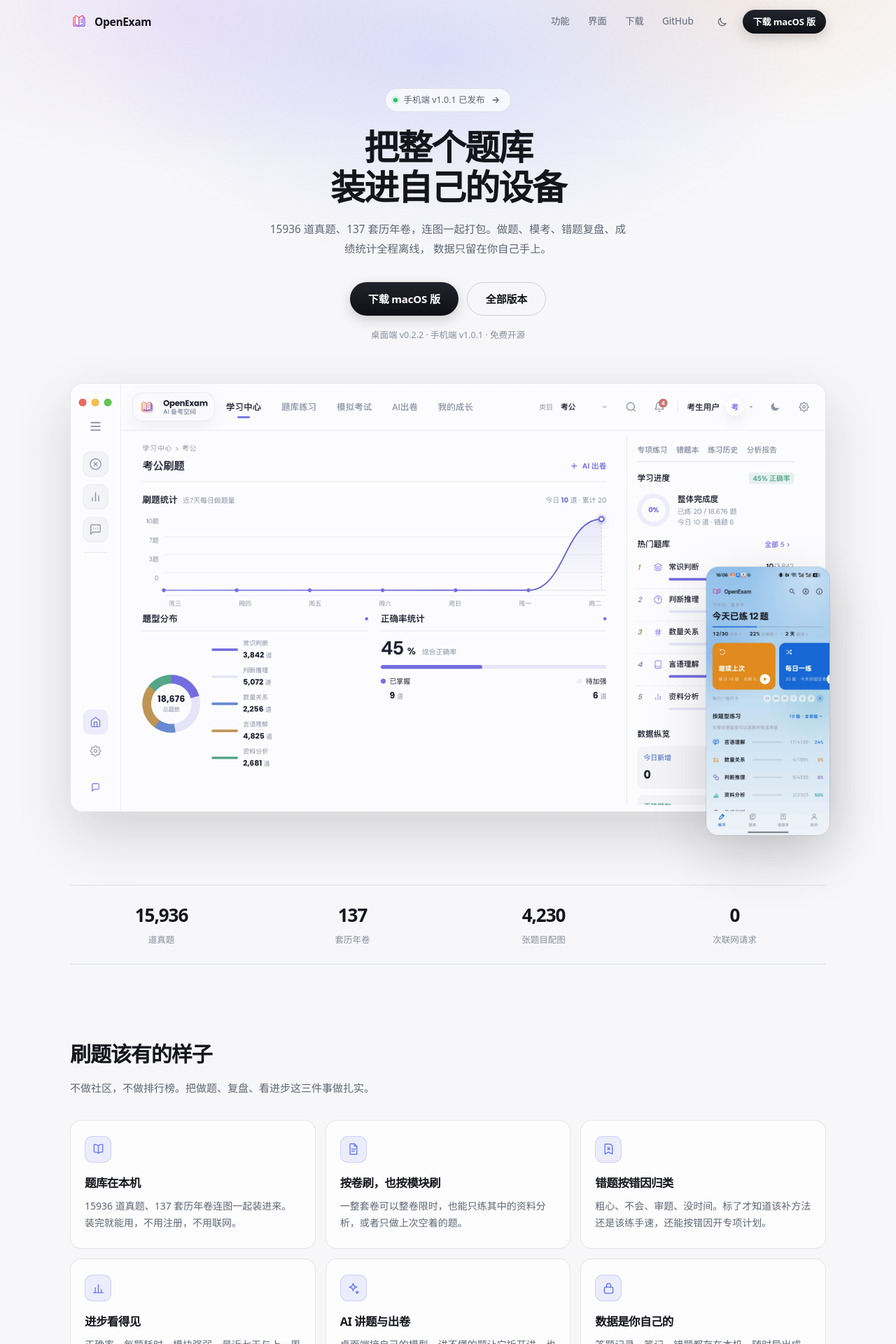
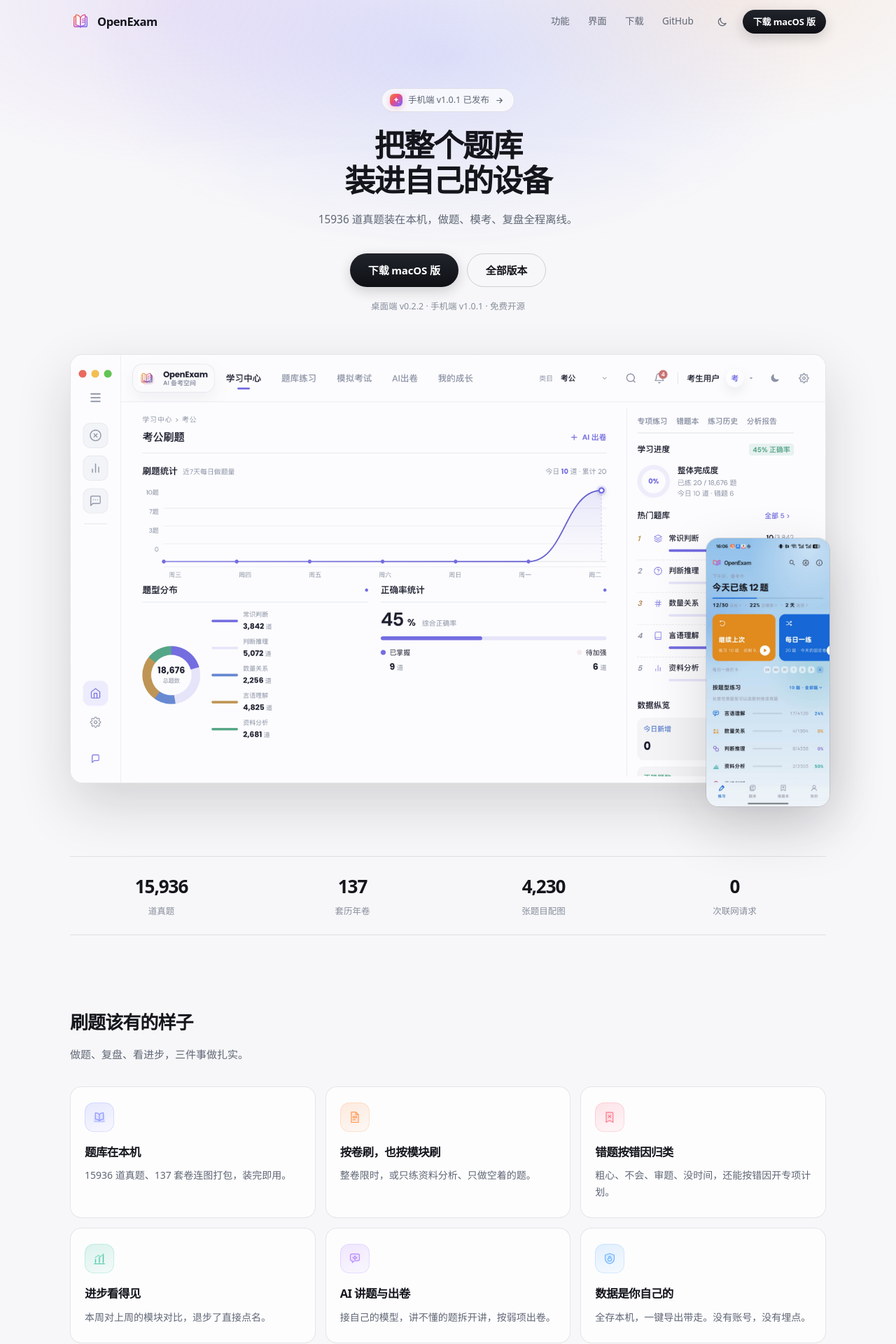
Before and after one commit to lmk1010/OpenExamWeb, a React (Vite) app: page / in a window 1280 px wide. Shown: the top 1920 px of the page at 70% size. Built offline with nearby package versions, Linux system fonts and the light colour scheme.

Commit message:
图标改双层精致画法，标题与文案收紧，导航 logo 放大

```diff
--- a/src/App.jsx
+++ b/src/App.jsx
@@ -24,19 +24,18 @@
     <>
       <section className="hero">
         <a className="eyebrow" href={RELEASE.githubApp} target="_blank" rel="noreferrer">
-          <span className="dot" />
+          <span className="eyebrow-mark">
+            <Icon name="spark" size={12} />
+          </span>
           手机端 v{RELEASE.appVersion} 已发布
-          <Arrow />
+          <Arrow size={13} />
         </a>
         <h1>
           把整个题库
           <br />
           装进自己的设备
         </h1>
-        <p className="lead">
-          15936 道真题、137 套历年卷，连图一起打包。做题、模考、错题复盘、成绩统计全程离线，
-          数据只留在你自己手上。
-        </p>
+        <p className="lead">15936 道真题装在本机，做题、模考、复盘全程离线。</p>
         <div className="cta">
           <a className="btn btn-lg" href={primary.href}>
             {primary.label}
@@ -80,7 +79,7 @@
 
       <section className="features" id="features" data-reveal>
         <h2>刷题该有的样子</h2>
-        <p className="sub">不做社区，不做排行榜。把做题、复盘、看进步这三件事做扎实。</p>
+        <p className="sub">做题、复盘、看进步，三件事做扎实。</p>
         <div className="grid">
           {FEATURES.map((f) => (
             <article key={f.title} className="card">
@@ -98,10 +97,7 @@
         <div className="split-text">
           <span className="tag">桌面端</span>
           <h2>做完一套，报告立刻摆在眼前</h2>
-          <p>
-            正确率趋势、分类正确率、逐题分布、和历史平均的对比，一屏看完。
-            错的题一键重做，看不懂的直接问 AI。
-          </p>
+          <p>趋势、分类、逐题分布、和历史平均的对比，一屏看完。</p>
         </div>
         <div className="split-shot">
           <img src="/brand/report-dark.png" alt="OpenExam 桌面端成绩报告" loading="lazy" />
@@ -112,10 +108,7 @@
         <div className="split-text">
           <span className="tag">成就</span>
           <h2>练到哪一步，自己看得见</h2>
-          <p>
-            题量、坚持、精度、考场、攻坚五类成就，铜银金铂四个等级。
-            全部按本机数据算，达成时当场弹出来。
-          </p>
+          <p>五类成就、四个等级，全按本机数据算，达成当场弹出。</p>
         </div>
         <div className="split-shot">
           <img src="/brand/badge-desk-dark.png" alt="OpenExam 成就解锁" loading="lazy" />
@@ -156,7 +149,7 @@
 
       <section className="closing" data-reveal>
         <h2>装上就能开始刷</h2>
-        <p>不用注册，不用联网，题库已经在安装包里了。</p>
+        <p>题库已经在安装包里。</p>
         <a
           className="btn btn-lg"
           href="/download"
--- a/src/data.js
+++ b/src/data.js
@@ -23,47 +23,47 @@
   {
     icon: 'bank',
     title: '题库在本机',
-    body: '15936 道真题、137 套历年卷连图一起装进来。装完就能用，不用注册，不用联网。',
+    body: '15936 道真题、137 套卷连图打包，装完即用。',
   },
   {
     icon: 'paper',
     title: '按卷刷，也按模块刷',
-    body: '一整套卷可以整卷限时，也能只练其中的资料分析，或者只做上次空着的题。',
+    body: '整卷限时，或只练资料分析、只做空着的题。',
   },
   {
     icon: 'wrong',
     title: '错题按错因归类',
-    body: '粗心、不会、审题、没时间。标了才知道该补方法还是该练手速，还能按错因开专项计划。',
+    body: '粗心、不会、审题、没时间，还能按错因开专项计划。',
   },
   {
     icon: 'chart',
     title: '进步看得见',
-    body: '正确率、每题耗时、模块强弱、最近七天与上一周的对比 —— 哪块退步了会直接点名。',
+    body: '本周对上周的模块对比，退步了直接点名。',
   },
   {
     icon: 'ai',
     title: 'AI 讲题与出卷',
-    body: '桌面端接自己的模型。讲不懂的题让它拆开讲，也能按你的弱项现出一套新卷。',
+    body: '接自己的模型，讲不懂的题拆开讲，按弱项出卷。',
   },
   {
     icon: 'lock',
     title: '数据是你自己的',
-    body: '答题记录、笔记、错题都存在本机，随时导出成一个文件带走。没有账号，没有埋点。',
+    body: '全存本机，一键导出带走。没有账号，没有埋点。',
   },
 ]
 
 export const FAQ = [
   {
     q: '真的完全离线吗？',
-    a: '题库随安装包分发，做题、错题、统计全程不联网。只有桌面端的 AI 功能需要你自己填模型接口，不填就没有任何网络请求。',
+    a: '做题、错题、统计全程不联网。只有桌面端 AI 需要你自己填模型接口，不填就没有任何网络请求。',
   },
   {
     q: '手机端和桌面端数据互通吗？',
-    a: '两端都能导出成 JSON 文件，手动导入对方。没有云同步 —— 数据不上传是这个项目的前提，有账号就谈不上了。',
+    a: '两端都能导出 JSON 手动导入对方。没有云同步 —— 数据不上传是这个项目的前提。',
   },
   {
     q: '题库能自己换吗？',
-    a: '桌面端支持导入自己的题目文件生成题库。手机端的题库格式和构建脚本都在仓库里，后面会支持多题库共存。',
+    a: '桌面端可以导入自己的题目文件生成题库。手机端的格式和构建脚本在仓库里，后面支持多题库共存。',
   },
   {
     q: '收费吗？',
--- a/src/index.css
+++ b/src/index.css
@@ -104,8 +104,8 @@
   align-items: center;
   gap: 9px;
   font-weight: 700;
-  font-size: 15.5px;
-  letter-spacing: -0.02em;
+  font-size: 16.5px;
+  letter-spacing: -0.025em;
   margin-right: auto;
 }
 
@@ -201,24 +201,28 @@
 
 .eyebrow:hover { color: var(--ink); border-color: var(--line-2); }
 
-.eyebrow .dot {
-  width: 6px;
-  height: 6px;
-  border-radius: 50%;
-  background: #22c55e;
-  box-shadow: 0 0 0 3px rgba(34, 197, 94, 0.16);
+.eyebrow-mark {
+  display: inline-flex;
+  align-items: center;
+  justify-content: center;
+  width: 18px;
+  height: 18px;
+  border-radius: 6px;
+  color: #fff;
+  background: linear-gradient(135deg, #f0862c, #ec4a79 42%, #9b5de5 78%, #5b6be8);
+  box-shadow: 0 2px 8px rgba(236, 74, 121, 0.35);
 }
 
 .hero h1 {
   margin: 22px 0 0;
-  font-size: clamp(30px, 4.4vw, 50px);
+  font-size: clamp(28px, 3.8vw, 44px);
   line-height: 1.14;
   letter-spacing: -0.04em;
 }
 
 .lead {
   margin: 18px auto 0;
-  max-width: 520px;
+  max-width: 460px;
   color: var(--muted);
   font-size: clamp(14px, 1.2vw, 15.5px);
   line-height: 1.8;
@@ -279,7 +283,7 @@
 .features { padding: clamp(64px, 9vw, 104px) 0 0; }
 
 .features h2, .faq h2, .closing h2 {
-  font-size: clamp(22px, 2.6vw, 30px);
+  font-size: clamp(20px, 2.2vw, 26px);
   letter-spacing: -0.035em;
 }
 
@@ -298,16 +302,26 @@
 .card:hover { border-color: var(--line-2); background: var(--panel-hi); transform: translateY(-2px); }
 
 .card-icon {
+  position: relative;
   display: inline-flex;
   align-items: center;
   justify-content: center;
-  width: 38px;
-  height: 38px;
-  border-radius: 11px;
-  color: #6f7cf7;
-  background: rgba(111, 124, 247, 0.12);
-  border: 1px solid rgba(111, 124, 247, 0.26);
+  width: 42px;
+  height: 42px;
+  border-radius: 13px;
+  color: #8b96ff;
+  background:
+    linear-gradient(160deg, rgba(139, 150, 255, 0.2), rgba(139, 150, 255, 0.05));
+  box-shadow:
+    0 0 0 1px rgba(139, 150, 255, 0.24) inset,
+    0 1px 0 rgba(255, 255, 255, 0.14) inset;
 }
+
+.card:nth-child(2) .card-icon { color: #ff9d5c; background: linear-gradient(160deg, rgba(255,157,92,0.2), rgba(255,157,92,0.05)); box-shadow: 0 0 0 1px rgba(255,157,92,0.24) inset, 0 1px 0 rgba(255,255,255,0.14) inset; }
+.card:nth-child(3) .card-icon { color: #ff7a8f; background: linear-gradient(160deg, rgba(255,122,143,0.2), rgba(255,122,143,0.05)); box-shadow: 0 0 0 1px rgba(255,122,143,0.24) inset, 0 1px 0 rgba(255,255,255,0.14) inset; }
+.card:nth-child(4) .card-icon { color: #4ec9a8; background: linear-gradient(160deg, rgba(78,201,168,0.2), rgba(78,201,168,0.05)); box-shadow: 0 0 0 1px rgba(78,201,168,0.24) inset, 0 1px 0 rgba(255,255,255,0.14) inset; }
+.card:nth-child(5) .card-icon { color: #b98cff; background: linear-gradient(160deg, rgba(185,140,255,0.2), rgba(185,140,255,0.05)); box-shadow: 0 0 0 1px rgba(185,140,255,0.24) inset, 0 1px 0 rgba(255,255,255,0.14) inset; }
+.card:nth-child(6) .card-icon { color: #6fb6ff; background: linear-gradient(160deg, rgba(111,182,255,0.2), rgba(111,182,255,0.05)); box-shadow: 0 0 0 1px rgba(111,182,255,0.24) inset, 0 1px 0 rgba(255,255,255,0.14) inset; }
 
 .card h3 { margin: 16px 0 8px; font-size: 16.5px; }
 .card p { color: var(--muted); font-size: 14px; line-height: 1.72; }
@@ -515,7 +529,7 @@
 
 .split-text h2 {
   margin-top: 16px;
-  font-size: clamp(21px, 2.4vw, 28px);
+  font-size: clamp(19px, 2vw, 23px);
   line-height: 1.35;
   letter-spacing: -0.035em;
 }
--- a/src/ui.jsx
+++ b/src/ui.jsx
@@ -134,59 +134,85 @@
   return scrolled
 }
 
-export function Icon({ name, size = 21 }) {
-  const common = {
-    width: size,
-    height: size,
-    viewBox: '0 0 24 24',
-    fill: 'none',
+export function Icon({ name, size = 22 }) {
+  /* 双层画法：低透明度的实心块打底，再压一层描边细节。单线条图标放大到
+     卡片里就是一根铁丝，撑不起来。 */
+  const box = { width: size, height: size, viewBox: '0 0 28 28', fill: 'none' }
+  const solid = { fill: 'currentColor', opacity: 0.16 }
+  const line = {
     stroke: 'currentColor',
-    strokeWidth: 1.7,
+    strokeWidth: 1.5,
     strokeLinecap: 'round',
     strokeLinejoin: 'round',
   }
+
   switch (name) {
-    case 'bank':
+    case 'bank': // 一摞题册，最上面一本翻开
       return (
-        <svg {...common}>
-          <path d="M12 6.5C10.4 5 8.2 4.4 5 4.6v12.2c3.2-.2 5.4.4 7 1.9 1.6-1.5 3.8-2.1 7-1.9V4.6c-3.2-.2-5.4.4-7 1.9Z" />
-          <path d="M12 6.5V19" />
+        <svg {...box}>
+          <rect x="4" y="9" width="20" height="15" rx="3.2" {...solid} />
+          <path d="M4.8 21.5h18.4" {...line} opacity="0.5" />
+          <path
+            d="M14 8.6c-1.9-1.8-4.3-2.6-7.2-2.5v11.6c2.9-.1 5.3.7 7.2 2.5 1.9-1.8 4.3-2.6 7.2-2.5V6.1c-2.9-.1-5.3.7-7.2 2.5Z"
+            {...line}
+          />
+          <path d="M14 8.6v11.6" {...line} />
         </svg>
       )
-    case 'paper':
+    case 'paper': // 试卷 + 模块分区
       return (
-        <svg {...common}>
-          <path d="M7 3.5h7l4 4v13H7z" />
-          <path d="M14 3.5v4h4" />
-          <path d="M10 12h6M10 15.5h4" />
+        <svg {...box}>
+          <path d="M7 4h9l5 5v15H7z" {...solid} />
+          <path d="M7.5 4.5h8.2l4.8 4.8v14.2H7.5z" {...line} />
+          <path d="M15.7 4.5v4.8h4.8" {...line} />
+          <rect x="10.4" y="12.6" width="7" height="2.4" rx="1.2" {...line} />
+          <path d="M10.4 18.6h4.2" {...line} />
         </svg>
       )
-    case 'wrong':
+    case 'wrong': // 错题本：书签 + 叉
       return (
-        <svg {...common}>
-          <path d="M6 4h9l3 3v13l-6-3-6 3z" />
-          <path d="M10.5 9.5 14 13M14 9.5 10.5 13" />
+        <svg {...box}>
+          <path d="M7 4.5h11.5a2 2 0 0 1 2 2V24l-6.8-3.4L7 24z" {...solid} />
+          <path d="M7.6 5.2h10.6a1.8 1.8 0 0 1 1.8 1.8v16.2l-6.2-3.1-6.2 3.1z" {...line} />
+          <path d="M11.7 10.4 16 14.6M16 10.4l-4.3 4.2" {...line} />
         </svg>
       )
-    case 'chart':
+    case 'chart': // 走势：柱 + 上扬折线
       return (
-        <svg {...common}>
-          <path d="M4 19h16" />
-          <path d="M7 19V11M12 19V6M17 19v-5" />
+        <svg {...box}>
+          <rect x="5" y="14" width="4" height="8" rx="1.6" {...solid} />
+          <rect x="12" y="10" width="4" height="12" rx="1.6" {...solid} />
+          <rect x="19" y="6" width="4" height="16" rx="1.6" {...solid} />
+          <path d="M4.5 23.5h19" {...line} />
+          <path d="M7 15.5v6M14 11.5v10M21 7.5v14" {...line} />
+          <path d="M6.4 12.2 12.4 8l3.6 2.6 5.6-5.4" {...line} opacity="0.65" />
         </svg>
       )
-    case 'ai':
+    case 'ai': // 讲题：对话框里一颗火花
       return (
-        <svg {...common}>
-          <path d="m12 4 1.7 4.3L18 10l-4.3 1.7L12 16l-1.7-4.3L6 10l4.3-1.7z" />
-          <path d="M18.5 16.5 19 18l1.5.5L19 19l-.5 1.5L18 19l-1.5-.5L18 18z" />
+        <svg {...box}>
+          <path d="M5 8.4A3.4 3.4 0 0 1 8.4 5h11.2A3.4 3.4 0 0 1 23 8.4v6.8a3.4 3.4 0 0 1-3.4 3.4h-6l-4.9 3.6v-3.6h-.3A3.4 3.4 0 0 1 5 15.2z" {...solid} />
+          <path d="M5.7 8.6a3 3 0 0 1 3-3h10.6a3 3 0 0 1 3 3v6.4a3 3 0 0 1-3 3h-5.6l-4.4 3.2V18H8.7a3 3 0 0 1-3-3z" {...line} />
+          <path d="m14 8.6 1.1 2.7 2.7 1.1-2.7 1.1L14 16.2l-1.1-2.7-2.7-1.1 2.7-1.1z" {...line} />
         </svg>
       )
-    case 'lock':
+    case 'lock': // 隐私：盾牌里一把锁
       return (
-        <svg {...common}>
-          <rect x="5" y="10" width="14" height="10" rx="2.5" />
-          <path d="M8.5 10V7.5a3.5 3.5 0 1 1 7 0V10" />
+        <svg {...box}>
+          <path d="M14 4 23 7v7.4c0 4.6-3.5 8.3-9 9.6-5.5-1.3-9-5-9-9.6V7z" {...solid} />
+          <path d="M14 4.8 22.2 7.6v6.8c0 4.2-3.2 7.6-8.2 8.8-5-1.2-8.2-4.6-8.2-8.8V7.6z" {...line} />
+          <rect x="10.8" y="13" width="6.4" height="5.2" rx="1.6" {...line} />
+          <path d="M12.2 13v-1.5a1.8 1.8 0 0 1 3.6 0V13" {...line} />
+        </svg>
+      )
+    case 'spark': // 顶部小标签用：一颗四角星
+      return (
+        <svg width={size} height={size} viewBox="0 0 24 24" fill="none">
+          <path
+            d="m12 3.4 2 5.2 5.2 2-5.2 2-2 5.2-2-5.2-5.2-2 5.2-2z"
+            fill="currentColor"
+          />
+          <path d="m19 15.4.8 2 2 .8-2 .8-.8 2-.8-2-2-.8 2-.8z" fill="currentColor" opacity="0.6" />
         </svg>
       )
     case 'apple':
@@ -209,14 +235,14 @@
       )
     case 'sun':
       return (
-        <svg {...common}>
+        <svg width={size} height={size} viewBox="0 0 24 24" fill="none" stroke="currentColor" strokeWidth="1.7" strokeLinecap="round">
           <circle cx="12" cy="12" r="4" />
           <path d="M12 3v2M12 19v2M3 12h2M19 12h2M5.6 5.6l1.4 1.4M17 17l1.4 1.4M18.4 5.6 17 7M7 17l-1.4 1.4" />
         </svg>
       )
     case 'moon':
       return (
-        <svg {...common}>
+        <svg width={size} height={size} viewBox="0 0 24 24" fill="none" stroke="currentColor" strokeWidth="1.7" strokeLinecap="round" strokeLinejoin="round">
           <path d="M20 14.5A8 8 0 0 1 9.5 4a8 8 0 1 0 10.5 10.5" />
         </svg>
       )
@@ -270,7 +296,7 @@
           go('/')
         }}
       >
-        <Logo size={26} />
+        <Logo size={30} />
         <span>OpenExam</span>
       </a>
       <nav className="nav-links">
@@ -328,7 +354,7 @@
   return (
     <footer className="foot">
       <div className="foot-brand">
-        <Logo size={22} />
+        <Logo size={24} />
         <span>OpenExam</span>
       </div>
       <div className="foot-links">
```
